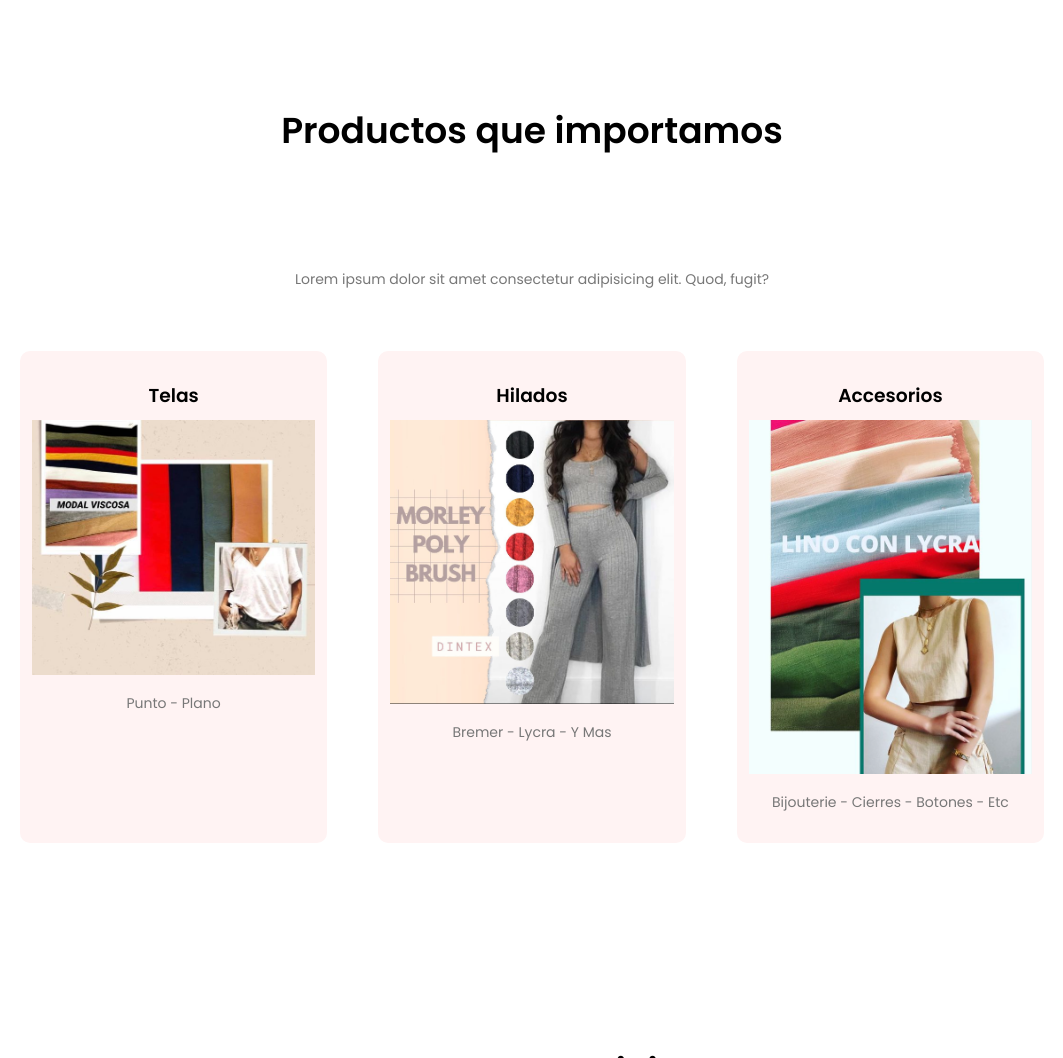
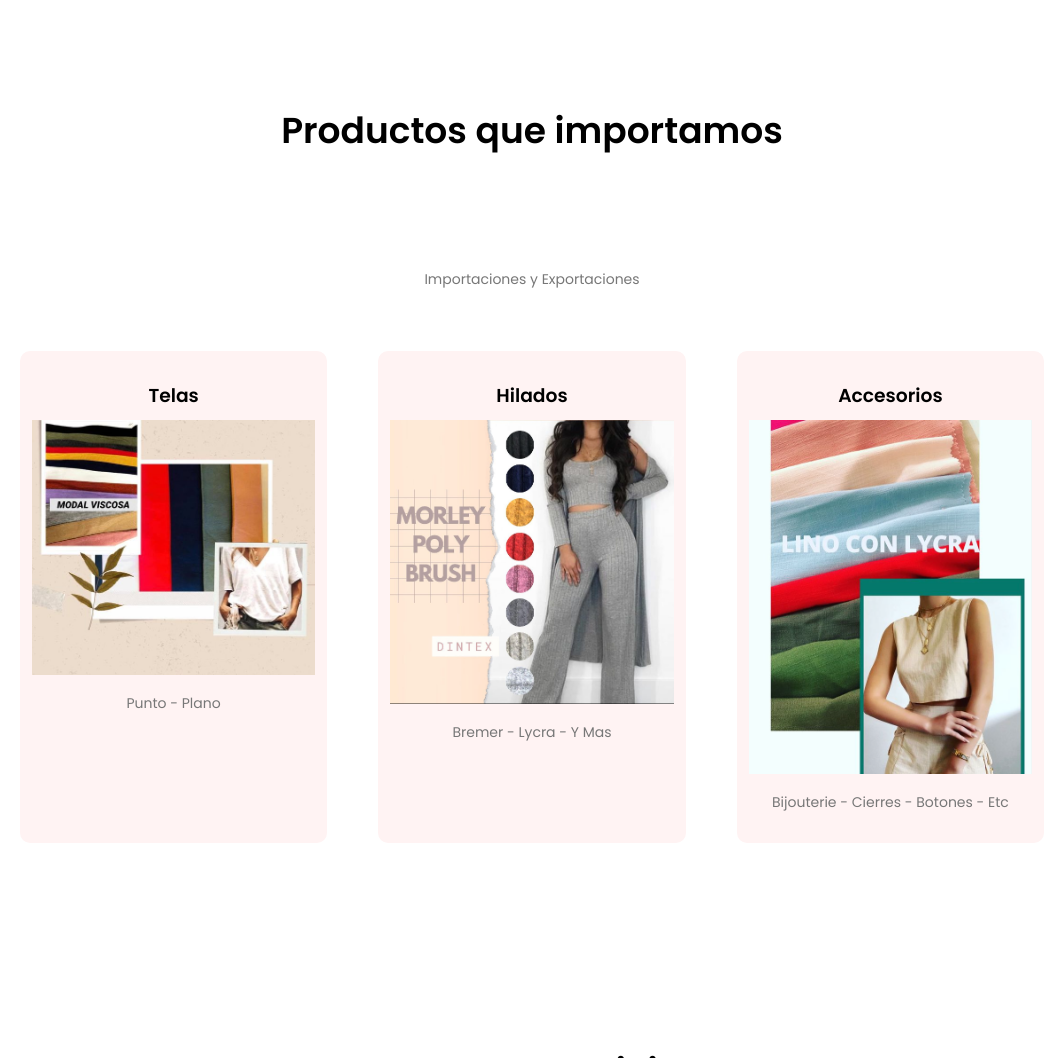
Before and after one commit to Sergio-Byun/Proyectos, a plain HTML site: page index.html in a window 1280 px wide. Shown: the part 897-1955 px from the top of the page, without its empty margins (108-1171 px from the left). Drawn offline with nearby package versions, Linux system fonts and the light colour scheme.

Commit message:
cambios en html

```diff
--- a/index.html
+++ b/index.html
@@ -44,7 +44,7 @@
 
     <section class="productos">
         <h1>Productos que importamos</h1>
-        <p>Lorem ipsum dolor sit amet consectetur adipisicing elit. Quod, fugit?</p>
+        <p>Importaciones y Exportaciones</p>
 
         <div class="row">
             <div class="option-art">
```
